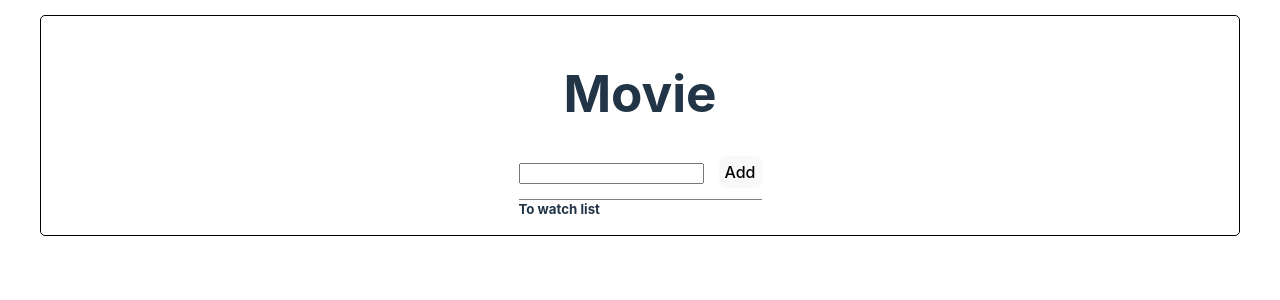
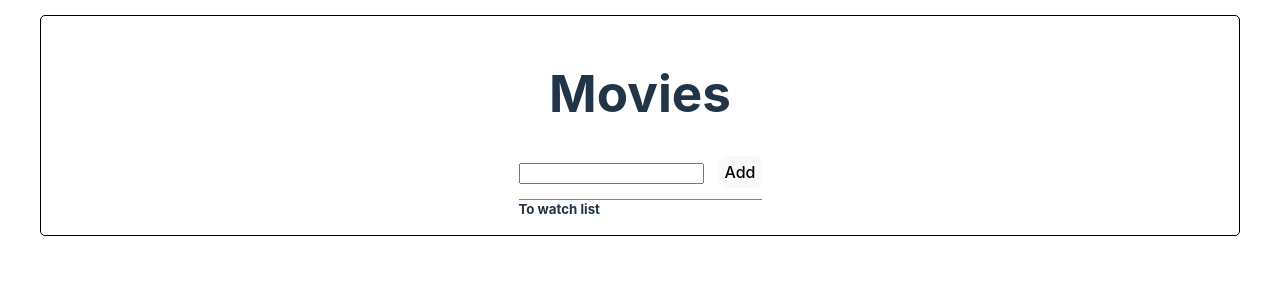
Before and after one commit to BeksultanDJ/HomeWork59, a React (Vite) app: page / in a window 1280 px wide. Shown: the top 300 px of the page. Built offline with nearby package versions, Linux system fonts and the light colour scheme.

Commit message:
movie заменено на movies

```diff
--- a/src/App.tsx
+++ b/src/App.tsx
@@ -3,7 +3,7 @@ import MovieList from './components/MovieList';
 const App = () => {
     return (
         <div className="App">
-            <h1>Movie</h1>
+            <h1>Movies</h1>
             <MovieList />
         </div>
     );
```
